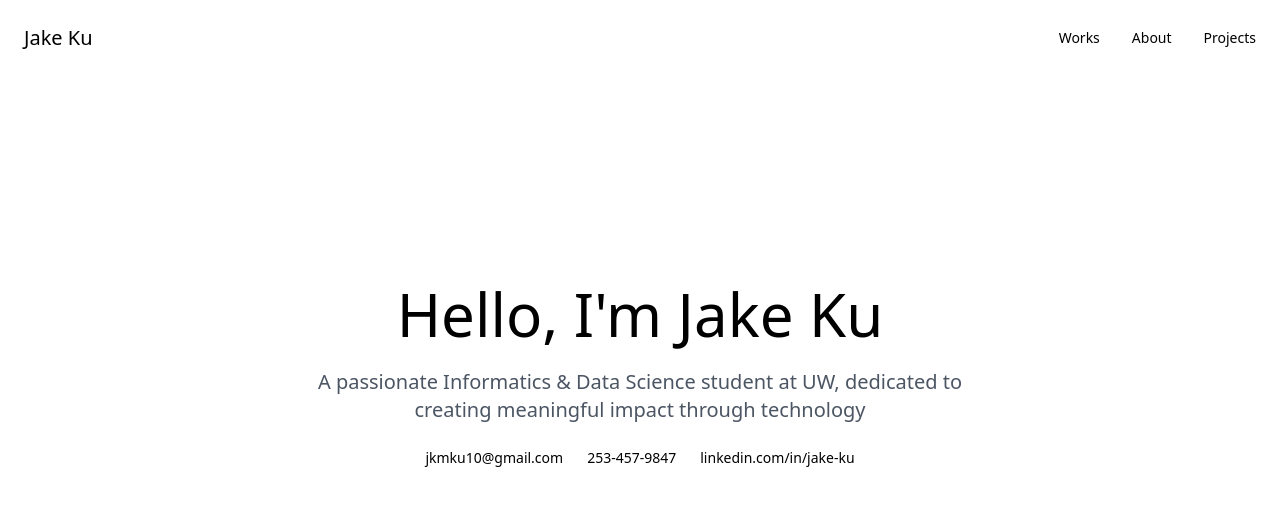
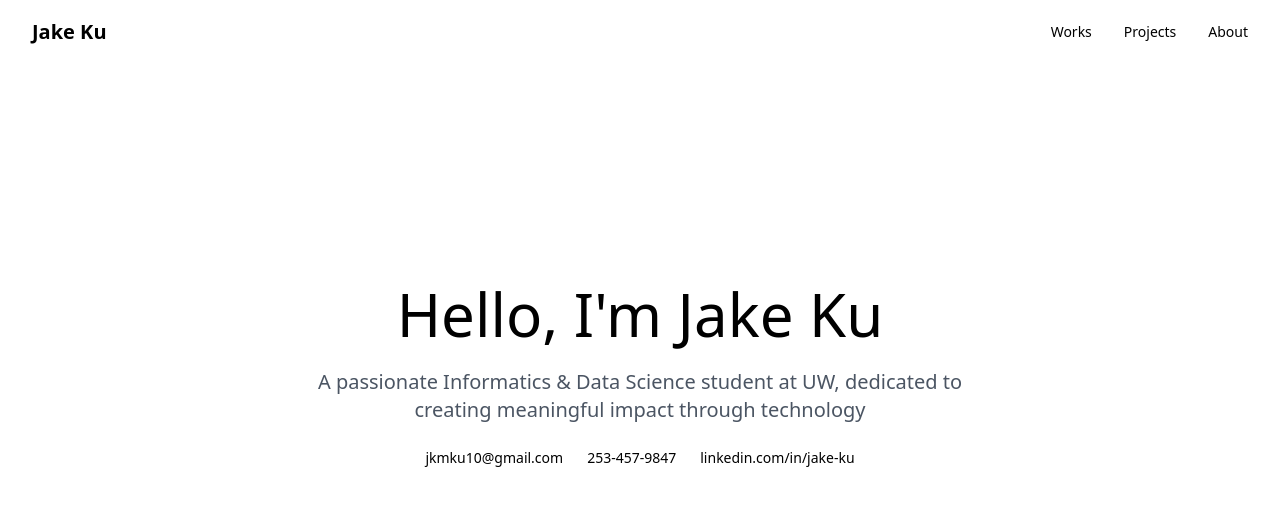
Before and after one commit to Jaku910/JakeKu, a Next.js app: page / in a window 1280 px wide. Shown: the top 506 px of the page. Built offline with nearby package versions, Linux system fonts and the light colour scheme.

Commit message:
Fix About section navigation and visibility

```diff
--- a/src/components/About.tsx
+++ b/src/components/About.tsx
@@ -4,7 +4,7 @@ import { motion } from 'framer-motion'
 
 export default function About() {
   return (
-    <section id="about" className="w-full py-32 bg-gray-50">
+    <section id="about" className="w-full min-h-screen py-32 bg-gray-50">
       <div className="max-w-4xl mx-auto px-4 sm:px-6 lg:px-8">
         <motion.div
           initial={{ opacity: 0, y: 50 }}
--- a/src/components/Navigation.tsx
+++ b/src/components/Navigation.tsx
@@ -1,87 +1,76 @@
 'use client'
 
-import { useState } from 'react'
+import { useState, useEffect } from 'react'
+import { motion } from 'framer-motion'
+import Link from 'next/link'
 
 export default function Navigation() {
-  const [isMenuOpen, setIsMenuOpen] = useState(false)
+  const [isScrolled, setIsScrolled] = useState(false)
 
-  const scrollToSection = (sectionId: string) => {
-    const element = document.getElementById(sectionId)
-    if (element) {
-      element.scrollIntoView({ behavior: 'smooth' })
-      setIsMenuOpen(false) // Close mobile menu after clicking
+  useEffect(() => {
+    const handleScroll = () => {
+      setIsScrolled(window.scrollY > 50)
     }
-  }
+    window.addEventListener('scroll', handleScroll)
+    return () => window.removeEventListener('scroll', handleScroll)
+  }, [])
 
   const scrollToTop = () => {
     window.scrollTo({ top: 0, behavior: 'smooth' })
   }
 
+  const scrollToSection = (sectionId: string) => {
+    const element = document.getElementById(sectionId)
+    if (element) {
+      const offset = 80 // Adjust this value based on your header height
+      const elementPosition = element.getBoundingClientRect().top
+      const offsetPosition = elementPosition + window.pageYOffset - offset
+      window.scrollTo({
+        top: offsetPosition,
+        behavior: 'smooth'
+      })
+    }
+  }
+
   return (
-    <nav className="fixed top-0 left-0 w-full p-6 z-50">
-      <div className="flex justify-between items-center">
-        <button
-          onClick={scrollToTop}
-          className="text-xl font-light hover:opacity-50 transition-opacity"
-        >
-          Jake Ku
-        </button>
-
-        <div className="hidden md:flex space-x-8">
+    <motion.nav
+      initial={{ y: -100 }}
+      animate={{ y: 0 }}
+      transition={{ duration: 0.5 }}
+      className={`fixed top-0 left-0 right-0 z-50 transition-all duration-300 ${
+        isScrolled ? 'bg-white shadow-md' : 'bg-transparent'
+      }`}
+    >
+      <div className="max-w-7xl mx-auto px-4 sm:px-6 lg:px-8">
+        <div className="flex items-center justify-between h-16">
           <button
-            onClick={() => scrollToSection('education')}
-            className="text-sm hover:opacity-50 transition-opacity"
+            onClick={scrollToTop}
+            className="text-xl font-bold hover:text-gray-600 transition-colors"
           >
-            Works
+            Jake Ku
           </button>
-          <button
-            onClick={() => scrollToSection('about')}
-            className="text-sm hover:opacity-50 transition-opacity"
-          >
-            About
-          </button>
-          <button
-            onClick={() => scrollToSection('projects')}
-            className="text-sm hover:opacity-50 transition-opacity"
-          >
-            Projects
-          </button>
-        </div>
-
-        <button
-          className="md:hidden"
-          onClick={() => setIsMenuOpen(!isMenuOpen)}
-        >
-          <span className="block w-6 h-0.5 bg-black mb-1"></span>
-          <span className="block w-6 h-0.5 bg-black mb-1"></span>
-          <span className="block w-6 h-0.5 bg-black"></span>
-        </button>
-      </div>
-
-      {isMenuOpen && (
-        <div className="md:hidden absolute top-full left-0 w-full bg-white p-6">
-          <div className="flex flex-col space-y-4">
+          <div className="flex space-x-8">
             <button
-              onClick={() => scrollToSection('education')}
-              className="text-sm hover:opacity-50 transition-opacity"
+              onClick={() => scrollToSection('resume')}
+              className="text-sm hover:text-gray-600 transition-colors"
             >
               Works
             </button>
             <button
+              onClick={() => scrollToSection('projects')}
+              className="text-sm hover:text-gray-600 transition-colors"
+            >
+              Projects
+            </button>
+            <button
               onClick={() => scrollToSection('about')}
-              className="text-sm hover:opacity-50 transition-opacity"
+              className="text-sm hover:text-gray-600 transition-colors"
             >
               About
             </button>
-            <button
-              onClick={() => scrollToSection('projects')}
-              className="text-sm hover:opacity-50 transition-opacity"
-            >
-              Projects
-            </button>
           </div>
         </div>
-      )}
-    </nav>
+      </div>
+    </motion.nav>
   )
 }
```
